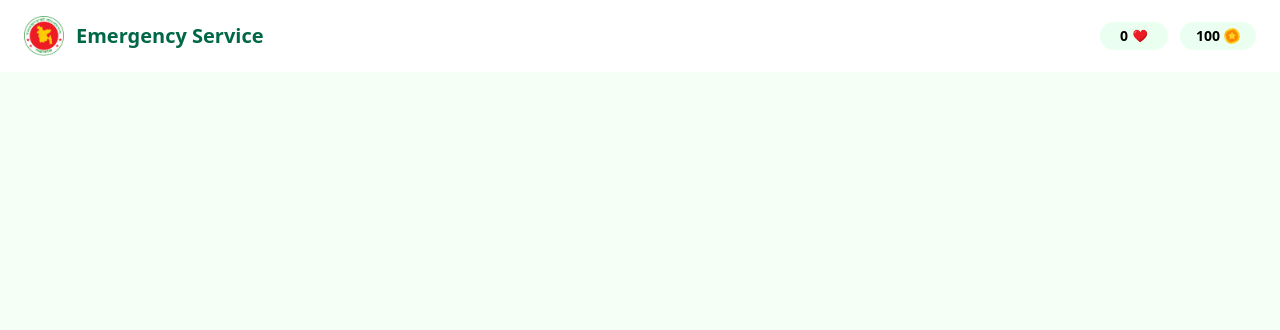
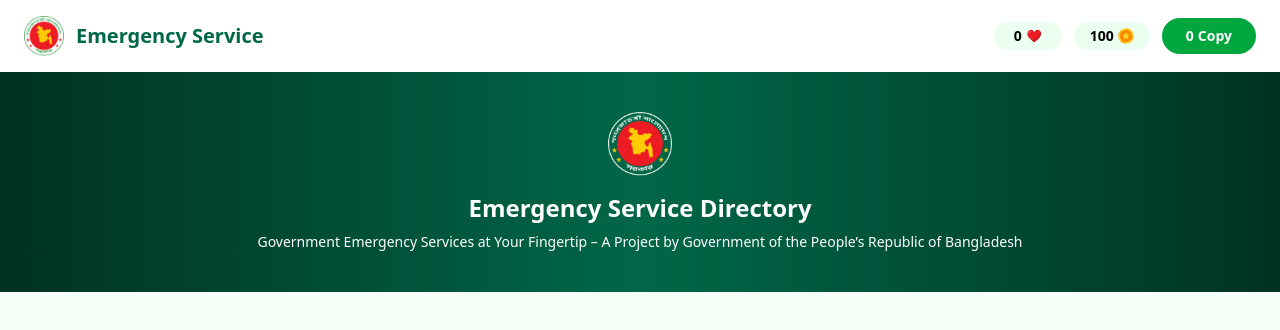
Before and after one commit to MdNahidDev/assignment-005, a plain HTML site: page index.html in a window 1280 px wide. Drawn offline with nearby package versions, Linux system fonts and the light colour scheme.

Commit message:
Copy count and hero section

```diff
--- a/index.html
+++ b/index.html
@@ -28,3 +28,21 @@
         <span id="coinCount" class="text-black font-bold text-sm">100</span>
         <img src="./assets/coin.png" alt="coin" class="w-4 h-4">
       </div>
+
+      <!-- Copy Count -->
+      <div class="flex items-center bg-[#00A63E] px-6 py-2 rounded-3xl gap-1">
+        <span id="copyCount" class="text-white font-bold text-sm">0</span>
+        <span class="text-white font-bold text-sm">Copy</span>
+      </div>
+    </div>
+  </nav>
+
+  <!-- Hero Section -->
+  <section class="text-center py-10 text-white
+         [background:linear-gradient(90deg,rgba(1,49,35,1),rgba(0,103,71,1)_50%,rgba(1,50,35,1)_100%)]">
+    <img src="./assets/logo-dark.png" alt="logo" class="mx-auto w-16 h-16">
+    <h2 class="text-2xl font-bold mt-4">Emergency Service Directory</h2>
+    <p class="mt-2 text-sm max-w-3xl mx-auto">
+      Government Emergency Services at Your Fingertip – A Project by Government of the People’s Republic of Bangladesh
+    </p>
+  </section>
```
Also changed, not shown: script.js (+10 -0 lines).
